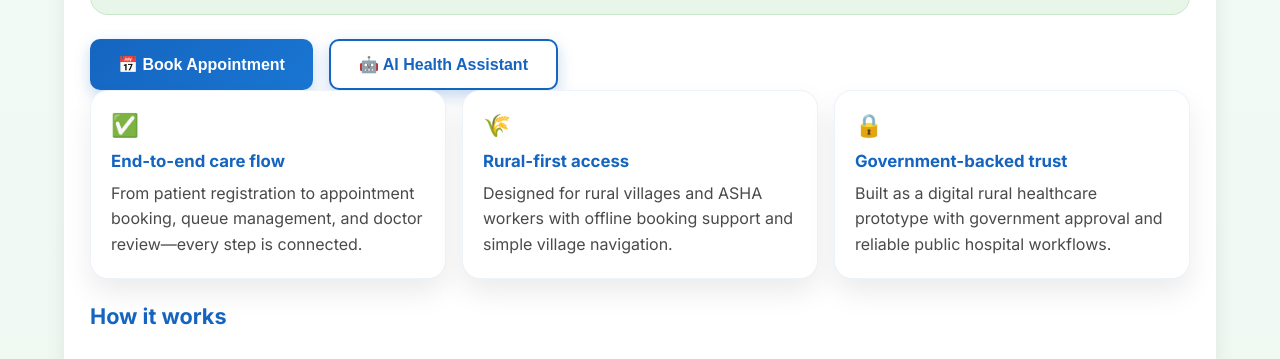
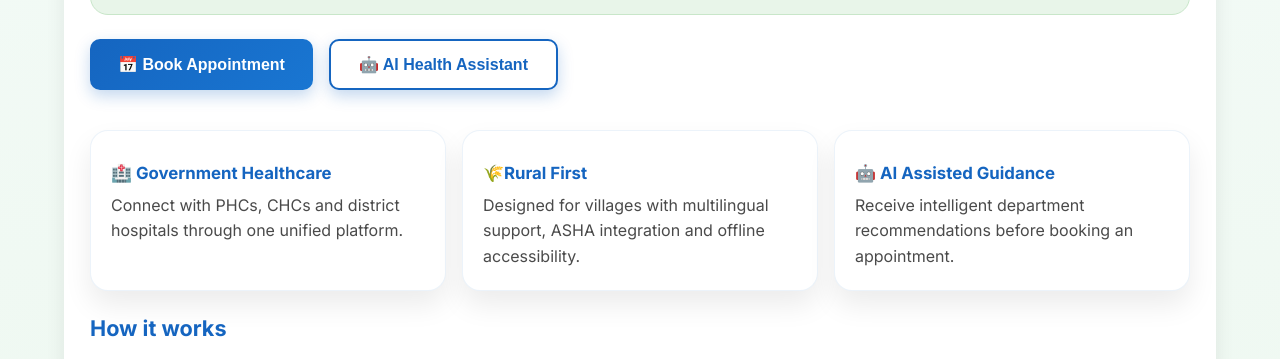
Before and after one commit to Vrushav/R2A, a plain HTML site: page Frontend/pages/public/index.html in a window 1280 px wide. Shown: the part 383-742 px from the top of the page. Drawn offline with Linux system fonts and the light colour scheme.

Commit message:
feat: redesign homepage highlights

```diff
--- a/Frontend/assets/css/landing.css
+++ b/Frontend/assets/css/landing.css
@@ -288,7 +288,7 @@ text-align:left;
 
 .highlight-icon{
 
-font-size:1.4rem;
+font-size:1.8rem;
 
 margin-bottom:12px;
 
@@ -1175,3 +1175,7 @@ margin-bottom:12px;
     max-width:1100px;
     width:90%;
 }
+
+.project-highlights{
+    margin-top: 40px;
+}
--- a/Frontend/pages/public/index.html
+++ b/Frontend/pages/public/index.html
@@ -80,19 +80,22 @@ R2A is a rural-first healthcare platform that connects patients, hospitals, doct
         <section class="project-highlights">
             <div class="feature-grid">
                 <div class="highlight-card">
-                    <div class="highlight-icon">✅</div>
-                    <h3>End-to-end care flow</h3>
-                    <p>From patient registration to appointment booking, queue management, and doctor review—every step is connected.</p>
+                    <div class="highlight-icon"></div>
+                    <h3>🏥 Government Healthcare</h3>
+                    <p>Connect with PHCs, CHCs and district hospitals
+through one unified platform.</p>
                 </div>
                 <div class="highlight-card">
-                    <div class="highlight-icon">🌾</div>
-                    <h3>Rural-first access</h3>
-                    <p>Designed for rural villages and ASHA workers with offline booking support and simple village navigation.</p>
+                    <div class="highlight-icon"></div>
+                    <h3>🌾Rural First</h3>
+                    <p>Designed for villages with multilingual support,
+ASHA integration and offline accessibility.</p>
                 </div>
                 <div class="highlight-card">
-                    <div class="highlight-icon">🔒</div>
-                    <h3>Government-backed trust</h3>
-                    <p>Built as a digital rural healthcare prototype with government approval and reliable public hospital workflows.</p>
+                    <div class="highlight-icon"></div>
+                    <h3>🤖 AI Assisted Guidance</h3>
+                    <p>Receive intelligent department recommendations
+before booking an appointment.</p>
                 </div>
             </div>
         </section>
```
